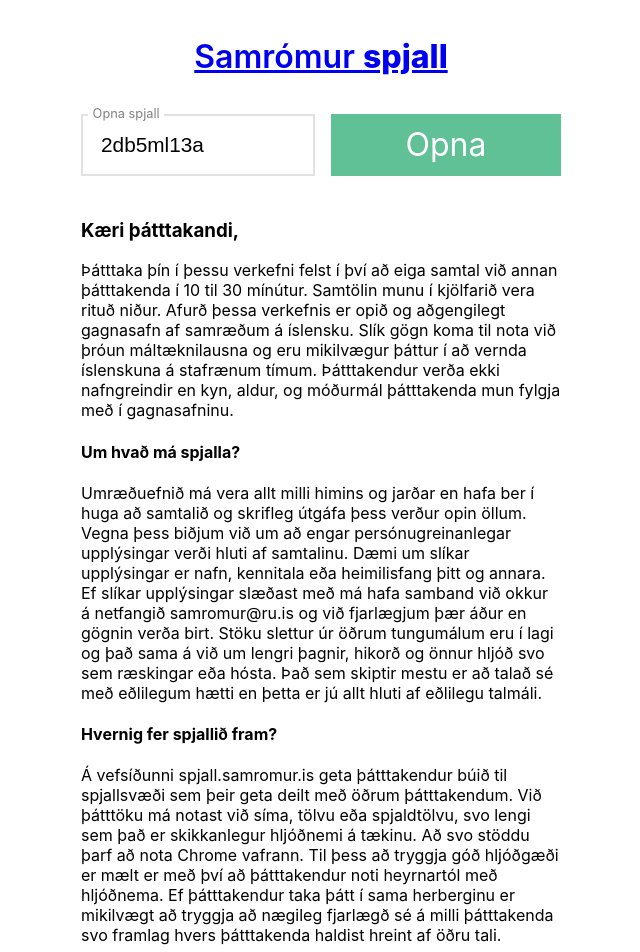
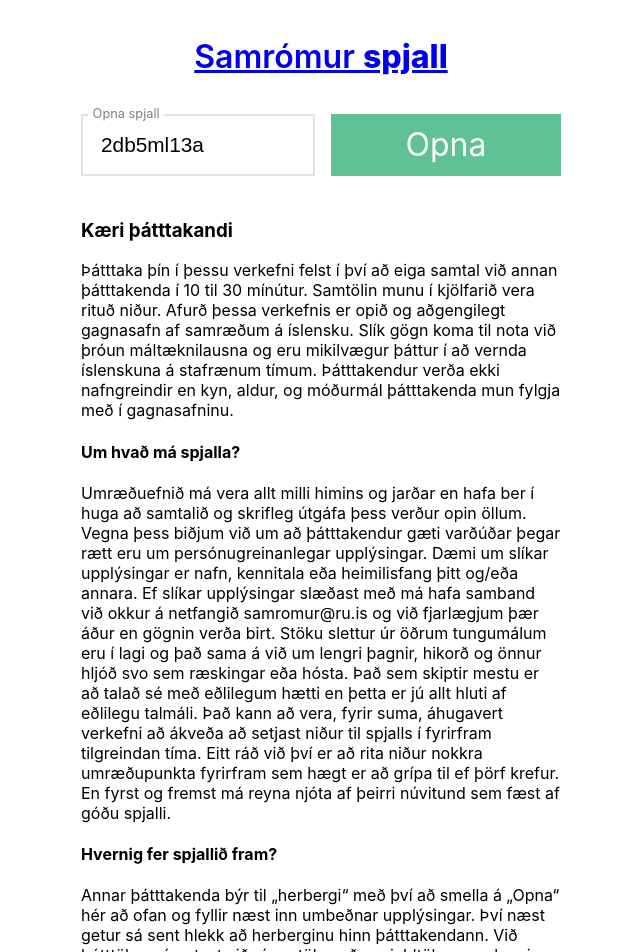
Before and after one commit to cadia-lvl/samromur-chat, a React app in the folder frontend/: page / in a window 1280 px wide. Shown: the top 952 px of the page, without its empty margins (319-959 px from the left). Built offline with nearby package versions, Linux system fonts and the light colour scheme.

Commit message:
changed frontpage text

```diff
--- a/frontend/scripts/start.js
+++ b/frontend/scripts/start.js
@@ -41,7 +41,7 @@
 }
 
 // Tools like Cloud9 rely on this.
-const DEFAULT_PORT = parseInt(process.env.PORT, 10) || 3000;
+const DEFAULT_PORT = parseInt(process.env.PORT, 10) || 3001;
 const HOST = process.env.HOST || '0.0.0.0';
 
 if (process.env.HOST) {
--- a/frontend/src/components/frontpage/index.tsx
+++ b/frontend/src/components/frontpage/index.tsx
@@ -97,7 +97,7 @@
                         </SubmitButton>
                     </JoinContainer>
                     <WelcomeTextContainer>
-                        <h3>Kæri þátttakandi,</h3>
+                        <h3>Kæri þátttakandi</h3>
                         <p>
                             Þátttaka þín í þessu verkefni felst í því að eiga samtal við annan þátttakenda í 10 til 30
                             mínútur. Samtölin munu í kjölfarið vera rituð niður. Afurð þessa verkefnis er opið og
@@ -108,23 +108,26 @@
                         <h4>Um hvað má spjalla?</h4>
                         <p>
                             Umræðuefnið má vera allt milli himins og jarðar en hafa ber í huga að samtalið og skrifleg
-                            útgáfa þess verður opin öllum. Vegna þess biðjum við um að engar persónugreinanlegar upplýsingar
-                            verði hluti af samtalinu. Dæmi um slíkar upplýsingar er nafn, kennitala eða heimilisfang þitt og
+                            útgáfa þess verður opin öllum. Vegna þess biðjum við um að þátttakendur gæti varðúðar þegar rætt eru um
+                            persónugreinanlegar upplýsingar. Dæmi um slíkar upplýsingar er nafn, kennitala eða heimilisfang þitt og/eða
                             annara. Ef slíkar upplýsingar slæðast með má hafa samband við okkur á netfangið samromur@ru.is
                             og við fjarlægjum þær áður en gögnin verða birt. Stöku slettur úr öðrum tungumálum eru í lagi og
                             það sama á við um lengri þagnir, hikorð og önnur hljóð svo sem ræskingar eða hósta. Það sem
                             skiptir mestu er að talað sé með eðlilegum hætti en þetta er jú allt hluti af eðlilegu talmáli.
+                            Það kann að vera, fyrir suma, áhugavert verkefni að ákveða að setjast niður til spjalls í fyrirfram tilgreindan
+                            tíma. Eitt ráð við því er að rita niður nokkra umræðupunkta fyrirfram sem hægt er að grípa til ef þörf krefur.
+                            En fyrst og fremst má reyna njóta af þeirri núvitund sem fæst af góðu spjalli.
                         </p>
                         <h4>Hvernig fer spjallið fram?</h4>
                         <p>
-                            Á vefsíðunni spjall.samromur.is geta þátttakendur búið til spjallsvæði sem þeir geta deilt með
-                            öðrum þátttakendum. Við þátttöku má notast við síma, tölvu eða spjaldtölvu, svo lengi sem það er
-                            skikkanlegur hljóðnemi á tækinu. Að svo stöddu þarf að nota Chrome vafrann. Til þess að tryggja
-                            góð hljóðgæði er mælt er með því að þátttakendur noti heyrnartól með hljóðnema. Ef þátttakendur
-                            taka þátt í sama herberginu er mikilvægt að tryggja að nægileg fjarlægð sé á milli þátttakenda
-                            svo framlag hvers þátttakenda haldist hreint af öðru tali.
+                            Annar þátttakenda býr til „herbergi“ með því að smella á „Opna“ hér að ofan og fyllir næst inn umbeðnar
+                            upplýsingar. Því næst getur sá sent hlekk að herberginu hinn þátttakendann. Við þátttöku má notast við síma, tölvu eða
+                            spjaldtölvu, svo lengi sem það er skikkanlegur hljóðnemi á tækinu. Að svo stöddu þarf að nota Chrome
+                            vafrann. Til þess að tryggja góð hljóðgæði er mælt er með því að þátttakendur noti heyrnartól með hljóðnema.
+                            Ef þátttakendur eru á sama stað þegar tekið er upp er mikilvægt að tryggja að nægileg fjarlægð sé á milli þátttakenda
+                            svo framlag hvors þátttakenda haldist hreint af öðru tali.
                         </p>
-                        <NewTabLink href="https://www.youtube.com/watch?v=pwi1fD0A6L4&feature=youtu.be">Stutt demo</NewTabLink>
+                        <NewTabLink href="https://www.youtube.com/watch?v=pwi1fD0A6L4&feature=youtu.be">Sjá hér stutt kynningarmyndband um ferlið</NewTabLink>
                     </WelcomeTextContainer>
                 </FrontPageContainer>
             </Layout>
```
